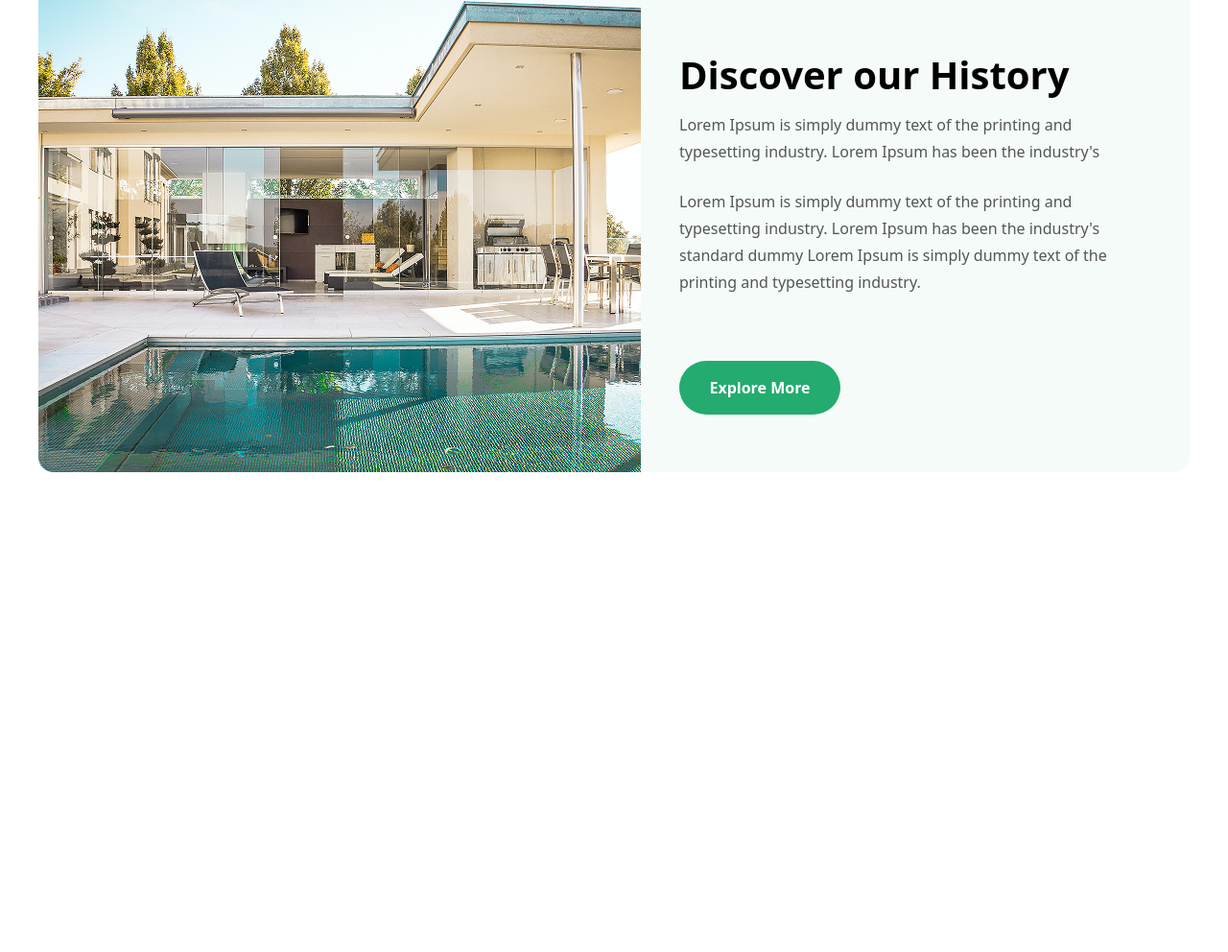
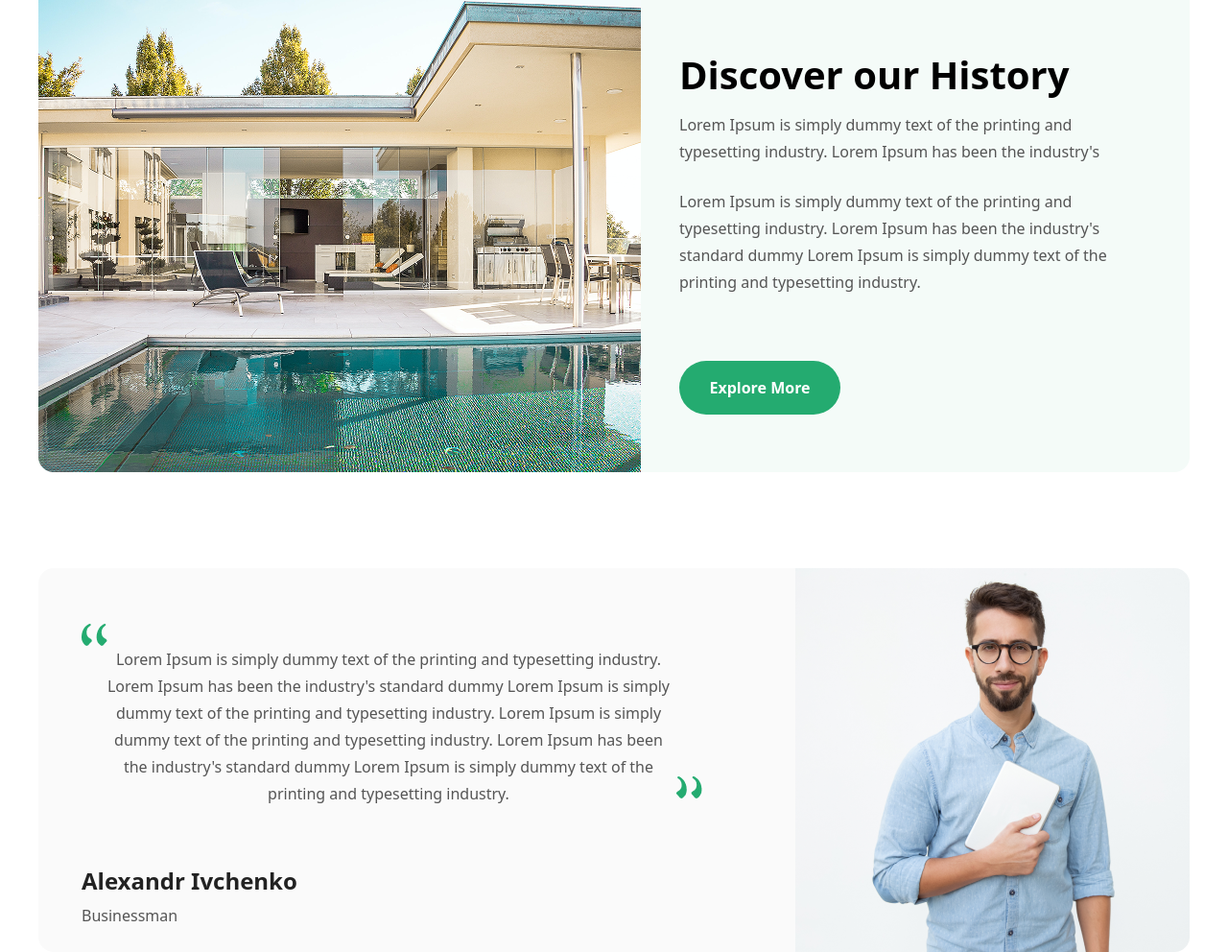
Before and after one commit to XalilovBiloljon/home-work-18, a website: page src/index.html in a window 1280 px wide. Shown: the part 2192-3184 px from the top of the page at 96% size. Before the commit the page ends 2684 px from the top, so only its background shows below. Drawn offline with nearby package versions, Linux system fonts and the light colour scheme; files that its build step writes are made by us from their sources; files whose address does not match are found by name.

Commit message:
Alexandr Ivchenko

```diff
--- a/src/index.html
+++ b/src/index.html
@@ -155,7 +155,7 @@
 <p class="text-[16px] font-normal text-[#555555] leading-7 mt-2">Lorem Ipsum is simply dummy text of the printing and typesetting industry. Lorem Ipsum has been the industry's </p>
 <p class="text-[16px] font-normal text-[#555555] leading-7 mt-6">Lorem Ipsum is simply dummy text of the printing and typesetting industry. Lorem Ipsum has been the industry's standard dummy Lorem Ipsum is simply dummy text of the printing and typesetting industry.</p>
 
-<button class="w-42 h-14 bg-[#24AB70] mt-17 rounded-[35px] text-[16px] text-white font-semibold leading-6 ">Explore More</button>
+<button class="w-42 h-14 bg-[#24AB70] lg:mt-17 mt-4 rounded-[35px] text-[16px] text-white font-semibold leading-6 ">Explore More</button>
 
 </div>
 
@@ -164,6 +164,21 @@
 
 
 
+<main class="max-w-300 m-auto lg:mt-25 mt-10 lg:flex-row flex flex-col-reverse  items-center bg-[#FAFAFA]  justify-end gap-15 h-100 rounded-2xl">
+
+<div class="lg:w-171 h-71 ">
+    <img src="./\/“.png" alt="">
+    <p class="text-[16px] ml-5 font-normal lg:w-150  lg:text-center text-[#555555] leading-7">Lorem Ipsum is simply dummy text of the printing and typesetting industry. Lorem Ipsum has been the industry's standard dummy Lorem Ipsum is simply dummy text of the printing and typesetting industry. Lorem Ipsum is simply dummy text of the printing and typesetting industry. Lorem Ipsum has been the industry's standard dummy Lorem Ipsum is simply dummy text of the printing and typesetting industry.</p>
+    <img class="relative lg:left-155 lg:-top-8" src="./“ (1).png" alt="">
+
+<h1 class="text-[24px] font-semibold text-[#222222] leading-7 mt-10 ">Alexandr Ivchenko</h1>
+<p class="text-[#555555] text-[16px] font-normal leading-7 mt-2">Businessman</p>
+</div>
+
+    <img src="./Mask Group.png" alt="">
+</main>
+
+
 
 </body>
 </html>
```
Also changed, not shown: src/Mask Group.png (added), src/“ (1).png (added), src/“.png (added).
